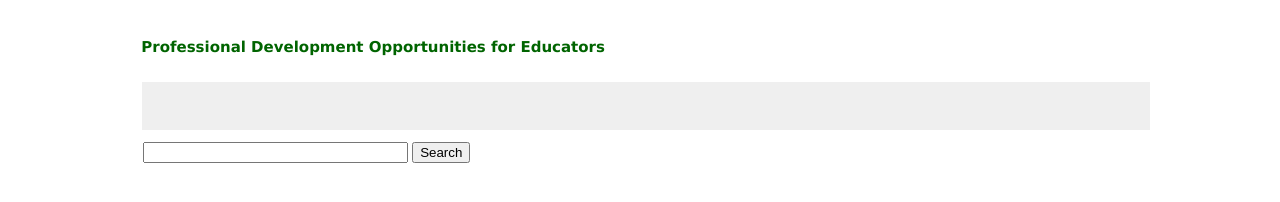
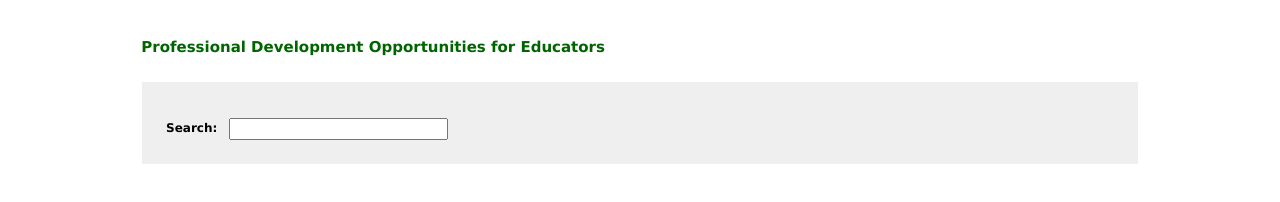
Before and after one commit to researchinnovationoutreach/researchinnovationoutreach.github.io, a plain HTML site: page index.html in a window 1280 px wide. Shown: the part 124-326 px from the top of the page. Drawn offline with Linux system fonts and the light colour scheme; no server answers.

Commit message:
search styling

```diff
--- a/index.html
+++ b/index.html
@@ -7,7 +7,7 @@
 
 		<style type="text/css">
 
-			body {
+			body, input {
 				font-family: 'Verdana';
 				font-size: 12px;
 				margin: 0;
@@ -117,13 +117,18 @@
 			#categories {
 				column-count: 4;
 				list-style-type: none;
+				margin: 0;
+				padding: 0;
+			}
+
+			.meta {
 				padding: 2em;
-				margin-left: 1em;
+				margin: 1em;
 				background: #efefef;
 			}
 
 			#categories li {
-				padding: 0;
+				padding: .1em 0;
 				margin: 0;
 			}
 
@@ -149,7 +154,7 @@
 			}
 
 			#searchterm {
-			    margin-left: 1em;
+			    margin-top: 1em;
 			}
 
 		</style>
@@ -296,7 +301,7 @@
                 document.getElementById("subtitle").innerHTML = categoryQuery;
             } else if (searchQuery) {
                 searchQuery = decode(searchQuery);
-                document.getElementById("subtitle").innerHTML = 'Search: ' + searchQuery;
+                document.getElementById("subtitle").innerHTML = 'Results for "' + searchQuery + '"';
                 document.getElementById("searchterm").value = searchQuery;
             } else {
                 document.getElementById("subtitle").innerHTML = 'All Entries';
@@ -409,12 +414,15 @@
         </header>
         <main>
             <h1><a href="index.html">Professional Development Opportunities for Educators</a></h1>
-            <ul id="categories"></ul>
 
-            <form name="searchform" action="index.html" method="get">
-                <input type="text" size="30" name="search" id="searchterm" />
-                <input type="submit" value="Search" />
-            </form>
+            <div class="meta">
+                <ul id="categories"></ul>
+
+                <form name="searchform" action="index.html" method="get">
+                    <strong>Search:</strong>&nbsp;&nbsp;&nbsp;<input type="text" size="30" name="search" id="searchterm" />
+                    <input type="submit" value="Search" style="display:none" />
+                </form>
+            </div>
 
             <h2 id="subtitle"></h2>
             <p id="returns"></p>
```
